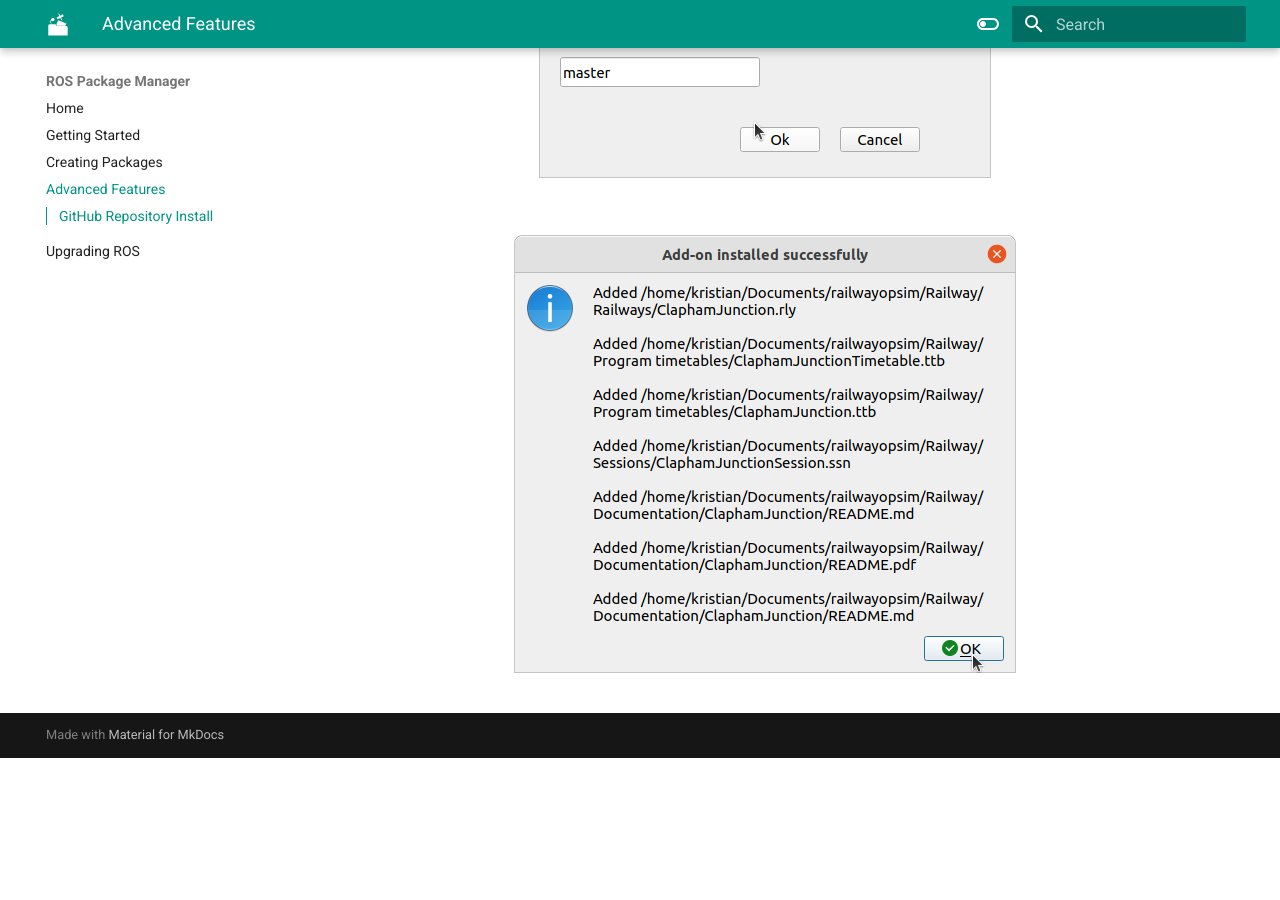
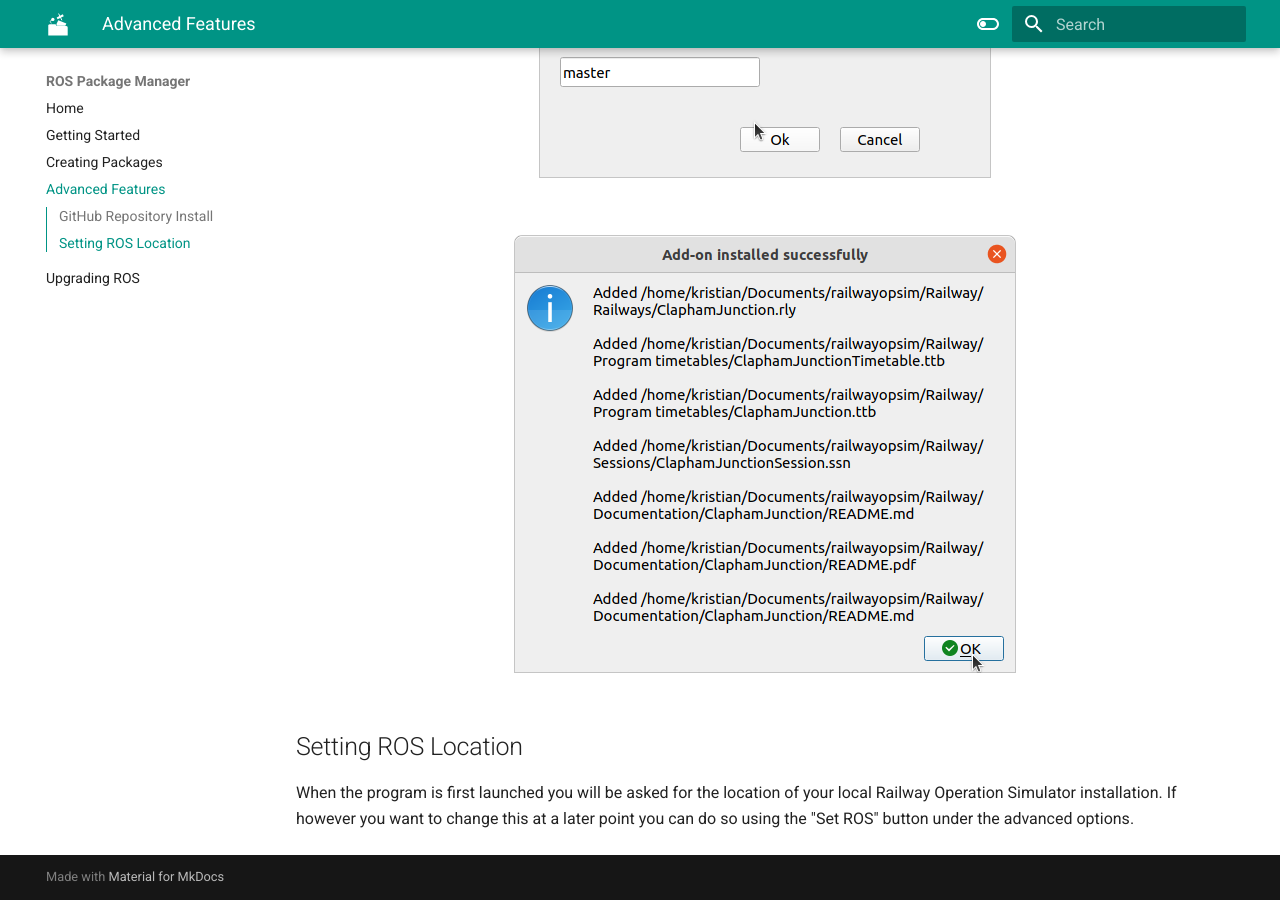
Before and after one commit to Railway-Op-Sim/RailOSPkgManager, an MkDocs documentation site: the page built from docs/advanced.md, in a window 1280 px wide and 900 px high, scrolled down 820 px. Built offline with MkDocs 1.6.1 and Material for MkDocs 9.7.7, drawn with Linux system fonts in a browser that asks for light colours; before the commit the page ends 1578 px from its top, so only the background shows below that.

Commit message:
Add Set ROS button

```diff
--- a/CMakeLists.txt
+++ b/CMakeLists.txt
@@ -1,6 +1,6 @@
 cmake_minimum_required( VERSION 3.20 )
 
-project( ROSPkgManager VERSION 1.0.0 LANGUAGES CXX )
+project( ROSPkgManager VERSION 1.1.0 LANGUAGES CXX )
 
 set( CMAKE_CXX_STANDARD 17 )
 set( CMAKE_CXX_STANDARD_REQUIRED ON )
--- a/docs/advanced.md
+++ b/docs/advanced.md
@@ -21,3 +21,6 @@ To install from a repository you must provide the name in the form `<USER>/<REPO
 <figure markdown>
 ![gh_success](media/gh_success.png)
 </figure>
+
+## Setting ROS Location
+When the program is first launched you will be asked for the location of your local Railway Operation Simulator installation. If however you want to change this at a later point you can do so using the "Set ROS" button under the advanced options.
```
Also changed, not shown: README.md (line endings or trailing spaces), 4 other files.
